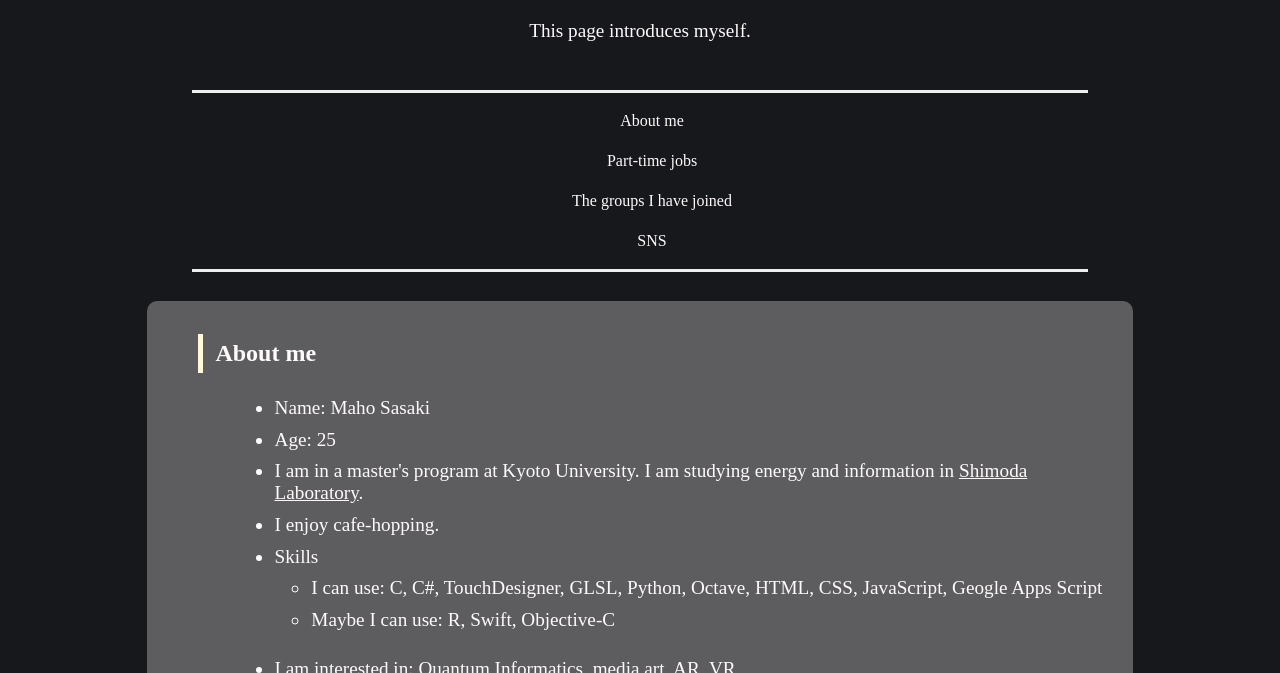
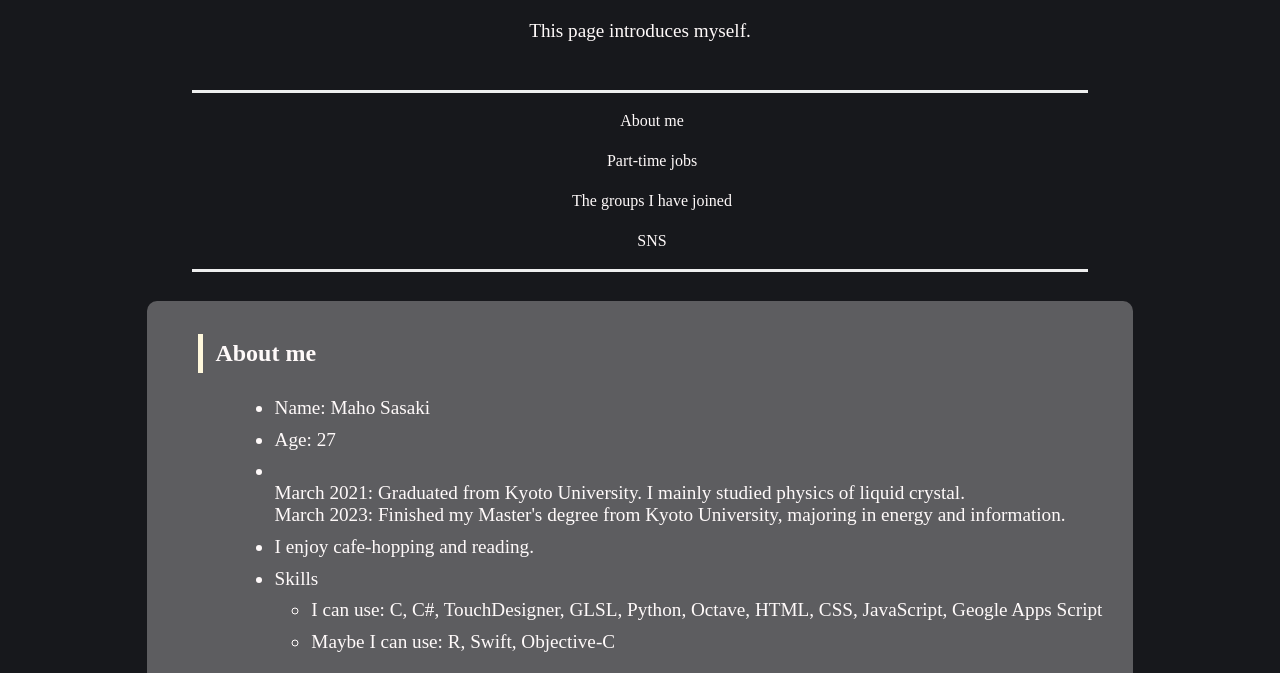
Before and after one commit to takenokogohan/portfolio, a plain HTML site: page about/about_en.html in a window 1280 px wide. Shown: the part 119-792 px from the top of the page. Drawn offline with Linux system fonts and the light colour scheme; a script that the page names is missing.

Commit message:
Update about_en.html

```diff
--- a/about/about_en.html
+++ b/about/about_en.html
@@ -36,9 +36,12 @@
       <h2 id="self_introduction">About me</h2>
       <ul>
       <li>Name: Maho Sasaki</li>
-      <li>Age: 25</li>
-      <li>I am in a master's program at Kyoto University. I am studying energy and information in <a href="https://hydro.energy.kyoto-u.ac.jp/wp/">Shimoda Laboratory</a>.</li>
-      <li>I enjoy cafe-hopping. </li>
+      <li>Age: 27</li>
+      <li>
+        <br>March 2021: Graduated from Kyoto University. I mainly studied physics of liquid crystal.
+        <br>March 2023: Finished my Master's degree from Kyoto University, majoring in energy and information.
+      </li>
+      <li>I enjoy cafe-hopping and reading. </li>
       <li>Skills</li>
         <ul>
           <li>I can use: C, C#, TouchDesigner, GLSL, Python, Octave, HTML, CSS, JavaScript, Geogle Apps Script</li>
```
